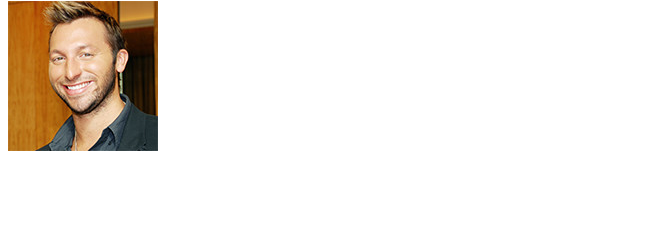
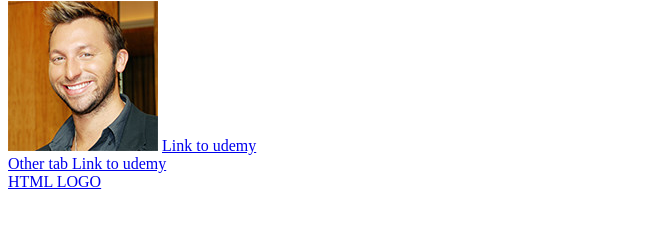
Before and after one commit to rafaellopezgarcia/BuildingResponsiveWebsites, a plain HTML site: page blog post/index.html in a window 1280 px wide. Shown: the part 573-798 px from the top of the page, without its empty margins (0-666 px from the left). Drawn offline with Linux system fonts and the light colour scheme.

Commit message:
Adding links to my HTML

```diff
--- a/blog post/index.html
+++ b/blog post/index.html
@@ -32,6 +32,9 @@
             Jackson Gonzalez
             <img src="logo.jpg" alt="Author photo"> <br>
             <img src="author.jpg">
+            <a href="https://www.udemy.com/">Link to udemy </a><br>
+            <a href="https://www.udemy.com/" target="_blank">Other tab Link to udemy </a><br>
+            <a href="logo.jpg" target="_blank"> HTML LOGO</a> </a><br>
         </p>
 
 
```
